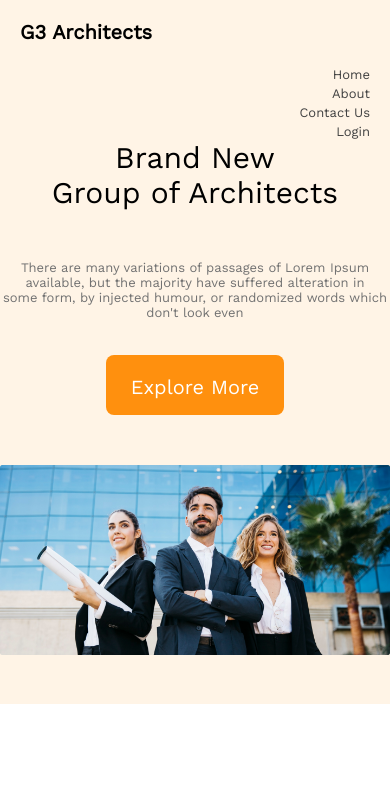
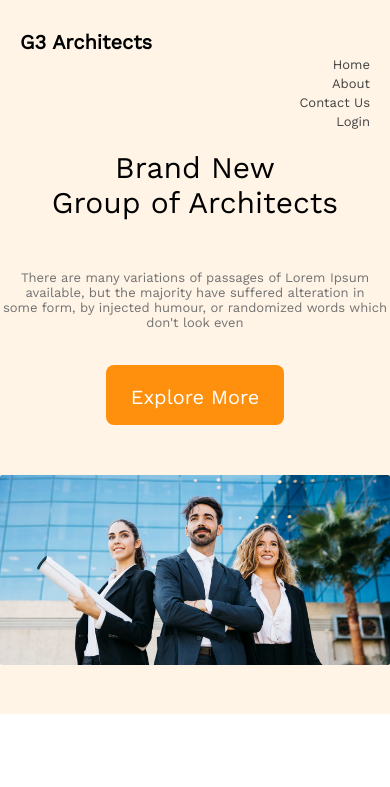
Before and after one commit to Ronie083/p-assignment-g3, a plain HTML site: page index.html in a window 390 px wide. Shown: the top 787 px of the page. Drawn offline with nearby package versions, Linux system fonts and the light colour scheme.

Commit message:
g3 mobile responsive final

```diff
--- a/styles/style.css
+++ b/styles/style.css
@@ -274,23 +274,26 @@ footer {
 @media only screen and (max-width: 688px) {
     header {
         width: 100%;
+        margin: 0;
 
     }
     nav {
         flex-direction: column;
         padding: 0;
-        margin-left: 20px;
-        margin-right: 20px;
+        margin: 0;
     }
     nav .web-title {
         font-weight: 800;
         font-size: 20px;
-        margin-top: 20px;
-        margin-bottom: 20px;
+        padding-top: 30px;
+        padding-left: 20px;
+
     }
     nav ul {
         flex-direction: column;
         align-items: flex-end;
+        padding-right: 20px;
+        padding-bottom: 20px;
     }
     .banner {
         width: 100%;
@@ -306,6 +309,9 @@ footer {
     /* Main section */
 
     /* features */
+    main {
+        margin: 0;
+    }
     .images {
         grid-template-columns: repeat(1, 1fr);
         margin-left: 10px;
```
